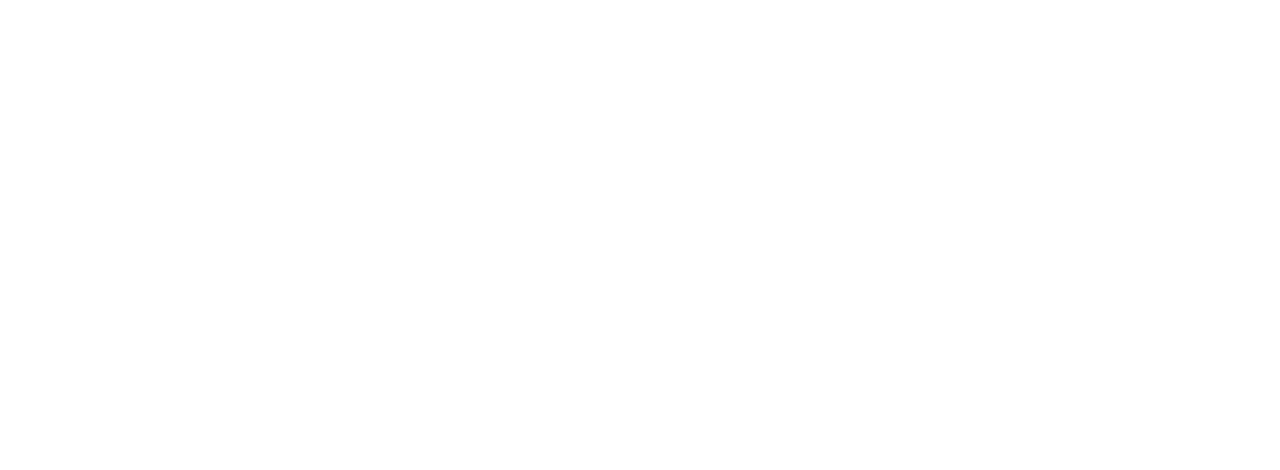
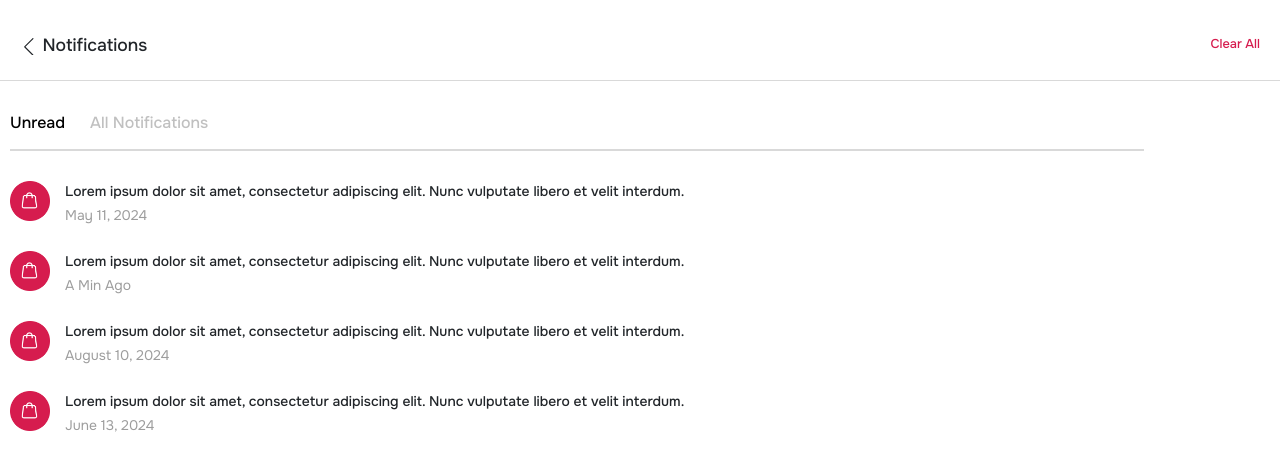
Before and after one commit to Punitpandit1326/keyfurnising, a React (Create React App) app: page /notification in a window 1280 px wide. Before the commit this address had no page. Shown: the top 470 px of the page. Built offline with nearby package versions, Linux system fonts and the light colour scheme.

Commit message:
notify done

```diff
--- a/src/App.js
+++ b/src/App.js
@@ -27,6 +27,7 @@
 import ChatSupport from "./Pages/ChatSupport/ChatSupport";
 import ProductReturn from "./Pages/ProductReturn/ProductReturn";
 import ProductReturn2 from "./Pages/ProductReturn2/ProductReturn2";
+import Notification from "./Pages/Notification/Notification";
 
 function App() {
   const [splash, setSplash] = useState(true);
@@ -84,6 +85,7 @@
       <Route path="/chatsupport" element={<ChatSupport />} />
       <Route path="/product-return" element={<ProductReturn />} />
       <Route path="/productreturn" element={<ProductReturn2 />} />
+      <Route path="/notification" element={<Notification />} />
     </Routes>
   );
 }
--- a/src/Pages/Home/Home.jsx
+++ b/src/Pages/Home/Home.jsx
@@ -31,7 +31,7 @@
         </h6>
         <div className={styles.child_img}>
           <LuShoppingBag className={styles.icon} />
-          <FaRegBell className={styles.icon} />
+          <FaRegBell onClick={() => navigate(`/notification`)} className={styles.icon} />
         </div>
       </div>
 
--- /dev/null
+++ b/src/Pages/Notification/Notification.jsx
@@ -0,0 +1,157 @@
+import React, { useState } from "react";
+import styles from "./notify.module.css";
+import { SlArrowLeft } from "react-icons/sl";
+import { useNavigate } from "react-router-dom";
+
+const Notification = () => {
+  const navigate = useNavigate();
+  const [activeTab, setActiveTab] = useState("unread");
+  const userData = [
+    {
+      image: "/Images/rounded-bag.png",
+      desc: "Lorem ipsum dolor sit amet, consectetur adipiscing elit. Nunc vulputate libero et velit interdum.",
+      date: "May 11, 2024",
+    },
+    {
+      image: "/Images/rounded-bag.png",
+      desc: "Lorem ipsum dolor sit amet, consectetur adipiscing elit. Nunc vulputate libero et velit interdum.",
+      date: "A Min Ago",
+    },
+    {
+      image: "/Images/rounded-bag.png",
+      desc: "Lorem ipsum dolor sit amet, consectetur adipiscing elit. Nunc vulputate libero et velit interdum.",
+      date: "August 10, 2024",
+    },
+    {
+      image: "/Images/rounded-bag.png",
+      desc: "Lorem ipsum dolor sit amet, consectetur adipiscing elit. Nunc vulputate libero et velit interdum.",
+      date: "June 13, 2024",
+    },
+  ];
+  const notification = [
+    {
+      image: "/Images/rounded-bag.png",
+      desc: "Lorem ipsum dolor sit amet, consectetur adipiscing elit. Nunc vulputate libero et velit interdum.",
+      date: "May 11, 2024",
+    },
+    {
+      image: "/Images/rounded-bag.png",
+      desc: "Lorem ipsum dolor sit amet, consectetur adipiscing elit. Nunc vulputate libero et velit interdum.",
+      date: "A Min Ago",
+    },
+    {
+      image: "/Images/rounded-bag.png",
+      desc: "Lorem ipsum dolor sit amet, consectetur adipiscing elit. Nunc vulputate libero et velit interdum.",
+      date: "May 12, 2024",
+    },
+    {
+      image: "/Images/rounded-bag.png",
+      desc: "Lorem ipsum dolor sit amet, consectetur adipiscing elit. Nunc vulputate libero et velit interdum.",
+      date: "June 13, 2024",
+    },
+    {
+      image: "/Images/rounded-bag.png",
+      desc: "Lorem ipsum dolor sit amet, consectetur adipiscing elit. Nunc vulputate libero et velit interdum.",
+      date: "June 13, 2024",
+    },
+    {
+      image: "/Images/rounded-bag.png",
+      desc: "Lorem ipsum dolor sit amet, consectetur adipiscing elit. Nunc vulputate libero et velit interdum.",
+      date: "June 13, 2024",
+    },
+    {
+      image: "/Images/rounded-bag.png",
+      desc: "Lorem ipsum dolor sit amet, consectetur adipiscing elit. Nunc vulputate libero et velit interdum.",
+      date: "June 14, 2024",
+    },
+    {
+      image: "/Images/rounded-bag.png",
+      desc: "Lorem ipsum dolor sit amet, consectetur adipiscing elit. Nunc vulputate libero et velit interdum.",
+      date: "June 15, 2024",
+    },
+  ];
+
+  const handleTabClick = (tab) => {
+    setActiveTab(tab);
+  };
+
+  return (
+    <React.Fragment>
+      <div className={styles.head_section}>
+        <h6>
+          {" "}
+          <SlArrowLeft onClick={() => navigate(-1)} /> Notifications{" "}
+        </h6>
+        <p>Clear All</p>
+      </div>
+
+      <div className={`${styles.scrollable_content}`}>
+        <div className={styles.status}>
+          <p
+            onClick={() => handleTabClick("unread")}
+            style={{ color: activeTab === "unread" ? "black" : "silver" }}
+          >
+            Unread
+          </p>
+          <p
+            onClick={() => handleTabClick("notifications")}
+            style={{
+              color: activeTab === "notifications" ? "black" : "silver",
+            }}
+          >
+            All Notifications
+          </p>
+        </div>
+        {activeTab === "unread" && (
+          <div className={styles.main_section}>
+            {userData.length < 1 ? (
+              <div className={styles.empty_section}>
+                <img src="/Images/empty.png" alt="No data available" />
+                <p>
+                  Oh No! There is no Notifications <br /> We will send you some
+                  exciting notifications{" "}
+                </p>
+              </div>
+            ) : (
+              userData.map((user, index) => (
+                <div className={styles.notify_sec} key={index}>
+                  <img src={user.image} alt="User" />
+                  <div>
+                    <p>{user.desc}</p>
+                    <span>{user.date}</span>
+                  </div>
+                </div>
+              ))
+            )}
+          </div>
+        )}
+
+        {activeTab === "notifications" && (
+          <div className={styles.main_section}>
+            {notification.length < 1 ? (
+              <div className={styles.empty_section}>
+                <img src="/Images/empty.png" alt="No data available" />
+                <p>
+                  Oh No! There is no Notifications <br /> We will send you some
+                  exciting notifications{" "}
+                </p>
+              </div>
+            ) : (
+                notification.map((user, index) => (
+                <div className={styles.notify_sec} key={index}>
+                  <img src={user.image} alt="User" />
+                  <div>
+                    <p>{user.desc}</p>
+                    <span>{user.date}</span>
+                  </div>
+                </div>
+              ))
+            )}
+          </div>
+        )}
+      </div>
+    </React.Fragment>
+  );
+};
+
+export default Notification;
--- /dev/null
+++ b/src/Pages/Notification/notify.module.css
@@ -0,0 +1,105 @@
+.head_section {
+  margin: 25px 0 0;
+  padding: 10px 20px;
+  display: flex;
+  justify-content: space-between;
+  border-bottom: 1px solid #d9d9d9;
+
+  & h6 {
+    font-family: Onest;
+    font-size: 1.1rem;
+    font-weight: 500;
+  }
+
+  & p {
+    color: #d61c4e;
+    font-family: Onest;
+    font-size: 0.8rem;
+    font-weight: 500;
+  }
+}
+
+/* ---------scrollable_section---------- */
+
+.scrollable_content {
+  width: 100%;
+  position: relative;
+  overflow-y: scroll;
+  height: calc(100vh - 120px);
+  padding: 20px 10px;
+
+  .status {
+    display: flex;
+    justify-content: flex-start;
+    margin: 10px 0 0;
+    gap: 25px;
+    cursor: pointer;
+    position: relative;
+
+    & p {
+      font-family: Onest;
+      font-size: 1rem;
+      font-weight: 500;
+    }
+  }
+
+  .main_section {
+    margin: 30px 0;
+  }
+
+  .notify_sec {
+    margin: 25px 0;
+    display: flex;
+    gap: 15px;
+
+    & img {
+      width: 40px;
+      height: 40px;
+    }
+
+    & p {
+      font-family: Onest;
+      font-size: 0.87rem;
+      font-weight: 500;
+      margin: 0;
+    }
+
+    & span {
+      color: #9d9d9d;
+      font-family: Onest;
+      font-size: 0.87rem;
+      font-weight: 400;
+    }
+  }
+
+  .empty_section {
+    display: flex;
+    height: 60vh;
+    justify-content: center;
+    flex-direction: column;
+    align-items: center;
+
+    & p {
+      text-align: center;
+      font-family: Onest;
+      font-size: 0.97rem;
+      font-weight: 500;
+    }
+
+    & img {
+      width: 102px;
+      height: 104px;
+    }
+  }
+}
+
+.status::before {
+  content: "";
+  position: absolute;
+  left: 0;
+  bottom: 0;
+  width: 90%;
+  margin: 0 auto;
+  height: 2px;
+  background-color: #d9d9d9;
+}
```
Also changed, not shown: capacitor.config.ts (+8 -8 lines), public/Images/empty.png (added), public/Images/rounded-bag.png (added).
